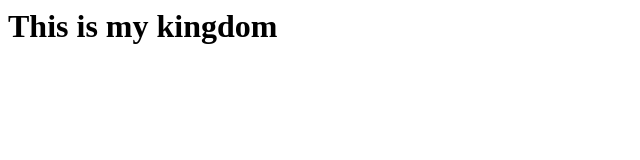
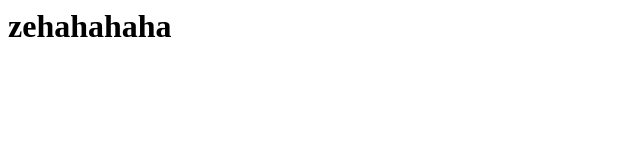
Before and after one commit to karan55555/localRepo, a plain HTML site: page index.html in a window 1280 px wide. Shown: the whole page, without its empty margins (0-640 px from the left). Drawn offline with Linux system fonts and the light colour scheme.

Commit message:
COMMITED

```diff
--- a/index.html
+++ b/index.html
@@ -1 +1 @@
-<h1>This is my kingdom</h1>
+<h1>zehahahaha</h1>
```
